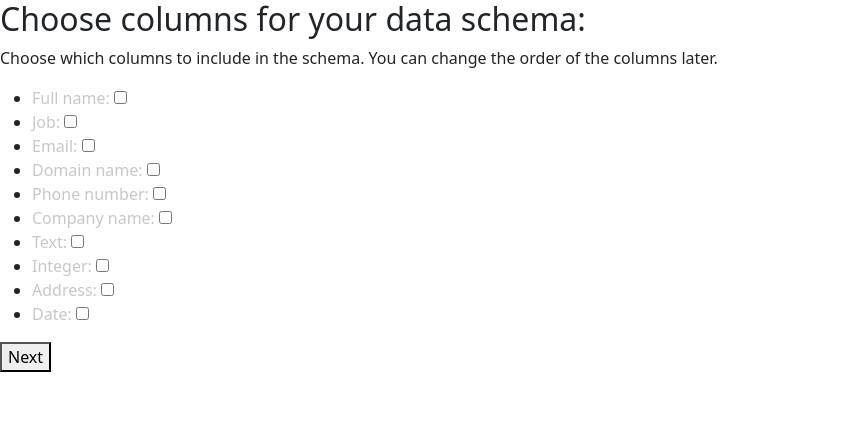
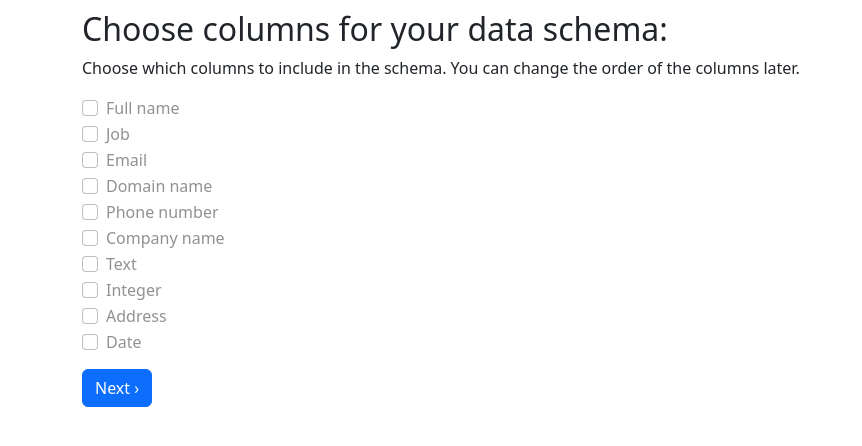
Before and after one commit to VladZador/csv_data_project, a Django app: page /create-schema/ in a window 1280 px wide. Shown: the top 446 px of the page, without its empty margins (0-862 px from the left). Run offline with Django 4.2, Linux system fonts and the light colour scheme; the visitor is signed in with stand-in values (Sample User, id 1).

Commit message:
Edit styles and appearance

```diff
--- a/website/static_dev/scripts/create_schema.js
+++ b/website/static_dev/scripts/create_schema.js
@@ -1,3 +1,12 @@
+$(function() {
+    $("#sortableList").sortable({
+        axis: "y",
+        containment: "#orderColumns",
+        opacity: 0.6,
+        cursor: 'move',
+    });
+});
+
 function dataTypeClick(checkId, labelId, itemId, text) {
     const checkBox = document.getElementById(checkId);
     const label = document.getElementById(labelId);
@@ -8,7 +17,7 @@ function dataTypeClick(checkId, labelId, itemId, text) {
         li.innerHTML = text;
         document.getElementById("sortableList").appendChild(li);
     } else {
-        label.style.opacity = "0.25";
+        label.style.opacity = "0.5";
         document.getElementById(itemId).remove();
     }
 }
@@ -27,7 +36,7 @@ function textOrIntegerClick(checkId, formId, labelId, itemId, text) {
         document.getElementById("sortableList").appendChild(li);
     } else {
         form.style.display = "none";
-        label.style.opacity = "0.25";
+        label.style.opacity = "0.5";
         document.getElementById(itemId).remove();
         const forms = document.getElementById(formId).getElementsByTagName("input");
         for (let form of forms) {
@@ -88,7 +97,7 @@ function invalidInputReceived(form, textOrInt, minOrMax) {
 function textExceedMaxReceived(form, textOrInt, minOrMax) {
     form.className = "invalid";
     form.value = "";
-    form.placeholder = "Text range should not exceed 100 sentences";
+    form.placeholder = "Should not exceed 100";
     document.getElementById(textOrInt).removeAttribute("data-" + textOrInt + minOrMax);
 }
 
@@ -160,7 +169,7 @@ function validateTextOrIntForm (textOrInt) {
         } else if (max < min) {
             maxForm.className = "invalid";
             maxForm.value = "";
-            maxForm.placeholder = "The upper limit must be greater than the lower";
+            maxForm.placeholder = "Max must be greater than min";
         } else {
             document.getElementById(textOrInt).setAttribute("data-" + textOrInt + "-min", min);
             document.getElementById(textOrInt).setAttribute("data-" + textOrInt + "-max", max);
@@ -284,8 +293,5 @@ function sendRequest() {
             .then(data => {
                 location.assign(data.redirectUrl);
             })
-            .catch(function(error) {
-                console.log(error)
-            });
     }
 }
--- /dev/null
+++ b/website/static_dev/style.css
@@ -0,0 +1,29 @@
+input.invalid {
+  background-color: #ffdddd;
+}
+.statusReady {
+  color: green;
+}
+.statusProcess {
+  color:  gold;
+}
+.box {
+  padding: 10px;
+  margin: 5px;
+  border: 2px solid green;
+  border-radius: 2%;
+}
+.table > tbody > tr > td {
+  vertical-align: middle;
+}
+
+#sortableList li:hover {
+  cursor: pointer;
+}
+.buttons {
+  margin-top: 15px;
+}
+.container-margins {
+  margin-top: 10px;
+  margin-bottom: 20px;
+}
--- a/website/templates/base.html
+++ b/website/templates/base.html
@@ -1,12 +1,14 @@
 <!DOCTYPE html>
 <html lang="en">
+{% load static %}
 <head>
     <meta charset="UTF-8">
-    <title>{% block title %}Dummy Data App{% endblock %}</title>
+    <title>CSV data{% block title %}{% endblock %}</title>
     <link href="https://cdn.jsdelivr.net/npm/bootstrap@5.2.2/dist/css/bootstrap.min.css"
           rel="stylesheet"
           integrity="sha384-Zenh87qX5JnK2Jl0vWa8Ck2rdkQ2Bzep5IDxbcnCeuOxjzrPF/et3URy9Bv1WTRi"
           crossorigin="anonymous">
+    <link rel="stylesheet" href="{% static 'style.css' %}">
     <script src="https://cdn.jsdelivr.net/npm/bootstrap@5.2.2/dist/js/bootstrap.bundle.min.js"
             integrity="sha384-OERcA2EqjJCMA+/3y+gxIOqMEjwtxJY7qPCqsdltbNJuaOe923+mo//f6V8Qbsw3"
             crossorigin="anonymous"></script>
--- a/website/templates/csv_data/create_schema.html
+++ b/website/templates/csv_data/create_schema.html
@@ -1,100 +1,85 @@
 {% extends 'base.html' %}
 {% load static %}
 
-{% block title %}Create data schema{% endblock %}
+{% block title %} | Create data schema{% endblock %}
 
 {% block external %}
-<style>
-    input.invalid {
-        background-color: #ffdddd;
-    }
-</style>
 <script src="https://ajax.googleapis.com/ajax/libs/jquery/3.6.3/jquery.min.js"></script>
 <script src="https://code.jquery.com/ui/1.13.2/jquery-ui.js"></script>
 <script>
-$(function() {
-    $("#sortableList").sortable()
+$(function(){
+    $('input[type=checkbox]').prop("checked", false);
 });
 </script>
 {% endblock %}
 
 {% block content %}
 
+<div class="container container-margins">
     <div id="chooseColumns" class="tab">
         <h2>Choose columns for your data schema:</h2>
 
         <p>Choose which columns to include in the schema. You can change the order of the columns later.</p>
 
-<ul class="dataTypesList">
-<li>
-    <span id="fullNameLabel" style="opacity:0.25">Full name: </span>
-    <input type="checkbox" id="fullNameCheck" onclick="fullNameClick()"></li>
-
-<li>
-    <span id="jobLabel" style="opacity:0.25">Job: </span>
-    <input type="checkbox" id="jobCheck" onclick="jobClick()"></li>
-
-<li>
-    <span id="emailLabel" style="opacity:0.25">Email: </span>
-    <input type="checkbox" id="emailCheck" onclick="emailClick()"></li>
-
-<li>
-    <span id="domainLabel" style="opacity:0.25">Domain name: </span>
-    <input type="checkbox" id="domainCheck" onclick="domainClick()"></li>
-
-<li>
-    <span id="phoneLabel" style="opacity:0.25">Phone number: </span>
-    <input type="checkbox" id="phoneCheck" onclick="phoneClick()"></li>
-
-<li>
-    <span id="companyLabel" style="opacity:0.25">Company name: </span>
-    <input type="checkbox" id="companyCheck" onclick="companyClick()"></li>
-
-<li>
-    <span id="textLabel" style="opacity:0.25">Text: </span>
-    <input type="checkbox" id="textCheck" onclick="textClick()">
+        <div class="form-check">
+            <input class="form-check-input" type="checkbox" id="fullNameCheck" onclick="fullNameClick()">
+            <label class="form-check-label" for="fullNameCheck" id="fullNameLabel" style="opacity:0.5">Full name</label></div>
+        <div class="form-check">
+            <input class="form-check-input" type="checkbox" id="jobCheck" onclick="jobClick()">
+            <label class="form-check-label" for="jobCheck" id="jobLabel" style="opacity:0.5">Job</label></div>
+        <div class="form-check">
+            <input class="form-check-input" type="checkbox" id="emailCheck" onclick="emailClick()">
+            <label class="form-check-label" for="emailCheck" id="emailLabel" style="opacity:0.5">Email</label></div>
+        <div class="form-check">
+            <input class="form-check-input" type="checkbox" id="domainCheck" onclick="domainClick()">
+            <label class="form-check-label" for="domainCheck" id="domainLabel" style="opacity:0.5">Domain name</label></div>
+        <div class="form-check">
+            <input class="form-check-input" type="checkbox" id="phoneCheck" onclick="phoneClick()">
+            <label class="form-check-label" for="phoneCheck" id="phoneLabel" style="opacity:0.5">Phone number</label></div>
+        <div class="form-check">
+            <input class="form-check-input" type="checkbox" id="companyCheck" onclick="companyClick()">
+            <label class="form-check-label" for="companyCheck" id="companyLabel" style="opacity:0.5">Company name</label></div>
+        <div class="form-check">
+            <input class="form-check-input" type="checkbox" id="textCheck" onclick="textClick()">
+            <label class="form-check-label" for="textCheck" id="textLabel" style="opacity:0.5">Text</label>
             <div id="textRangeForm" class="input-group" style="display:none">
-        <p>Enter a range for a number of sentences in the text.</p>
-        <p>Enter one or both range limits in the fields. If you leave any field blank, a random number will be used for it.</p>
+                <p style="margin-top:10px;">Enter a range for a number of sentences in the text.</p>
+                <p>Enter one or both range limits in the fields. If you leave
+                    any field blank, a random number will be used for it (but less than 100).</p>
                 <p>
-            <input type="text" id="textMin" name="range"
-            placeholder="Minimum number of sentences in a text"
-            onclick="this.className = ''">
-            <input type="text" id="textMax" name="range"
-            placeholder="Maximum number of sentences in a text"
-            onclick="this.className = ''">
-            <button onclick="validateTextOrIntForm('text')">Select this range</button>
+                    <input type="text" id="textMin" onclick="this.className = ''"
+                    placeholder="Min number of sentences in a text">
+                    <input type="text" id="textMax" onclick="this.className = ''"
+                    placeholder="Max number of sentences in a text">
+                    <button onclick="validateTextOrIntForm('text')"
+                    class="btn btn-primary">Select this range</button>
                 </p>
-    </div></li>
-
-<li>
-    <span id="integerLabel" style="opacity:0.25">Integer: </span>
-    <input type="checkbox" id="integerCheck" onclick="integerClick()">
+            </div>
+        </div>
+        <div class="form-check">
+            <input class="form-check-input" type="checkbox" id="integerCheck" onclick="integerClick()">
+            <label class="form-check-label" for="integerCheck" id="integerLabel" style="opacity:0.5">Integer</label>
             <div id="integerRangeForm" class="input-group" style="display:none">
-        <p>Enter a range for the number to be generated.</p>
-        <p>Enter one or both range limits in the fields. If you leave any field blank, a random number will be used for it.</p>
+                <p style="margin-top:10px;">Enter a range for the number to be generated.</p>
+                <p>Enter one or both range limits in the fields. If you leave
+                    any field blank, a random number will be used for it.</p>
                 <p>
-            <input type="text" id="integerMin" name="range"
-            placeholder="Minimum range limit"
-            onclick="this.className = ''">
-            <input type="text" id="integerMax" name="range"
-            placeholder="Maximum range limit"
-            onclick="this.className = ''">
-            <button onclick="validateTextOrIntForm('integer')">Select this range</button>
+                    <input type="text" id="integerMin" onclick="this.className = ''"
+                    placeholder="Minimum range limit">
+                    <input type="text" id="integerMax" onclick="this.className = ''"
+                    placeholder="Maximum range limit">
+                    <button onclick="validateTextOrIntForm('integer')"
+                    class="btn btn-primary">Select this range</button>
                 </p>
-    </div></li>
-
-<li>
-    <span id="addressLabel" style="opacity:0.25">Address: </span>
-    <input type="checkbox" id="addressCheck" onclick="addressClick()"></li>
-
-<li>
-    <span id="dateLabel" style="opacity:0.25">Date: </span>
-    <input type="checkbox" id="dateCheck" onclick="dateClick()"></li>
-
-</ul>
             </div>
-
+        </div>
+        <div class="form-check">
+            <input class="form-check-input" type="checkbox" id="addressCheck" onclick="addressClick()">
+            <label class="form-check-label" for="addressCheck" id="addressLabel" style="opacity:0.5">Address</label></div>
+        <div class="form-check">
+            <input class="form-check-input" type="checkbox" id="dateCheck" onclick="dateClick()">
+            <label class="form-check-label" for="dateCheck" id="dateLabel" style="opacity:0.5">Date</label></div>
+    </div>
 
     <div id="orderColumns" class="tab" style="display: none">
         <h2>Order columns by dragging them:</h2>
@@ -108,11 +93,12 @@ oninput="this.className = ''">
 
 
     <div class="buttons">
-    <button type="button" id="prevBtn" onclick="goBack()" style="display: none">Back</button>
-    <button type="button" id="nextBtn" onclick="goNext()">Next</button>
-    <button type="button" id="confrmBtn"
+        <button type="button" class="btn btn-primary" id="prevBtn" onclick="goBack()" style="display: none">&lsaquo; Back</button>
+        <button type="button" class="btn btn-primary" id="nextBtn" onclick="goNext()">Next &rsaquo;</button>
+        <button type="button" class="btn btn-primary" id="confrmBtn"
         data-url="{% url 'confirm_schema_creation' %}"
         onclick="sendRequest()" style="display: none">Create</button>
+    </div>
 </div>
 
 <script src="{% static 'scripts/create_schema.js' %}"></script>
```
Also changed, not shown: website/static_dev/scripts/userfile_list.js (+17 -15 lines), website/templates/csv_data/userfile_list.html (+30 -24 lines). Lines whose indentation alone changed are shown as unchanged.
